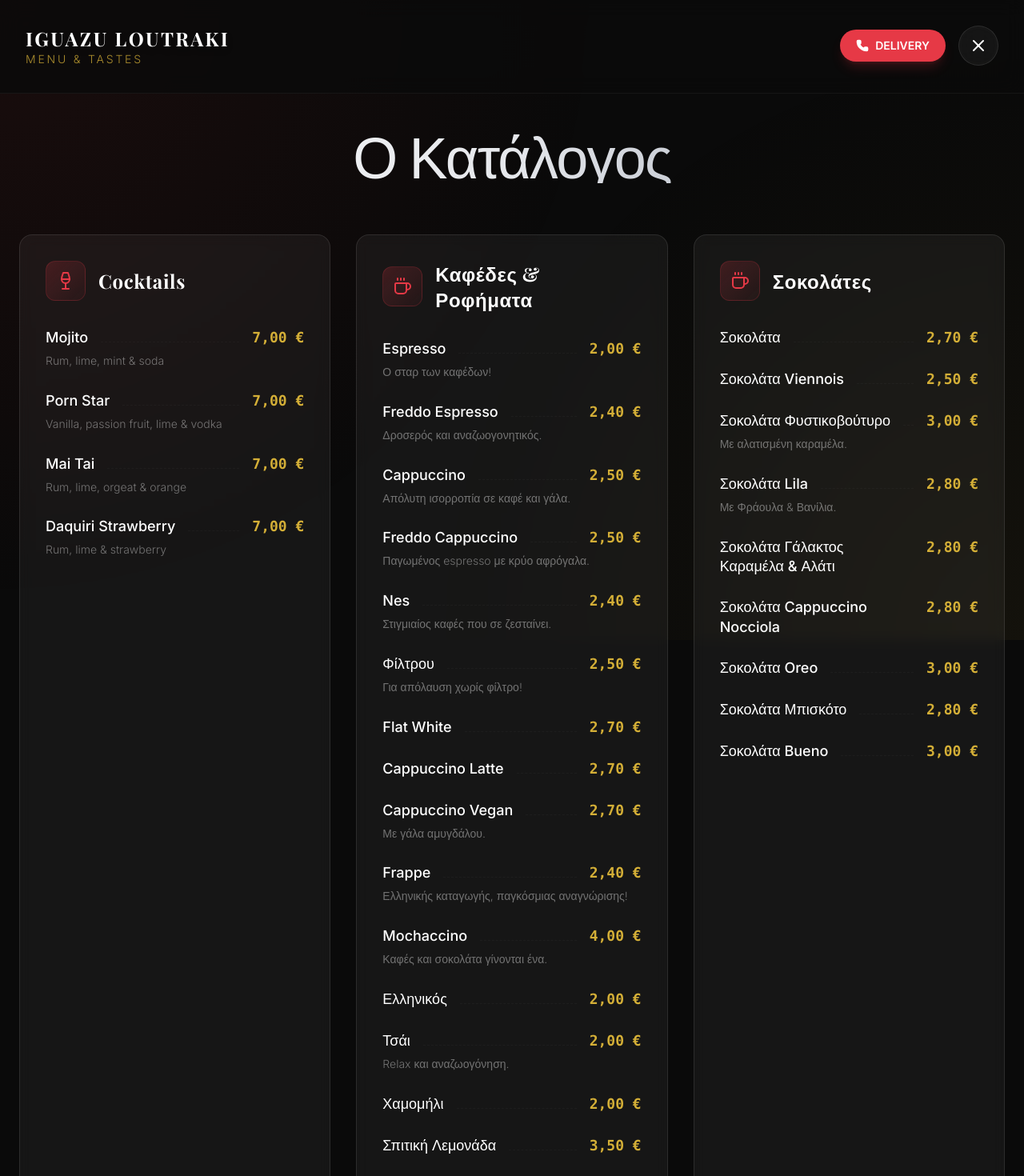
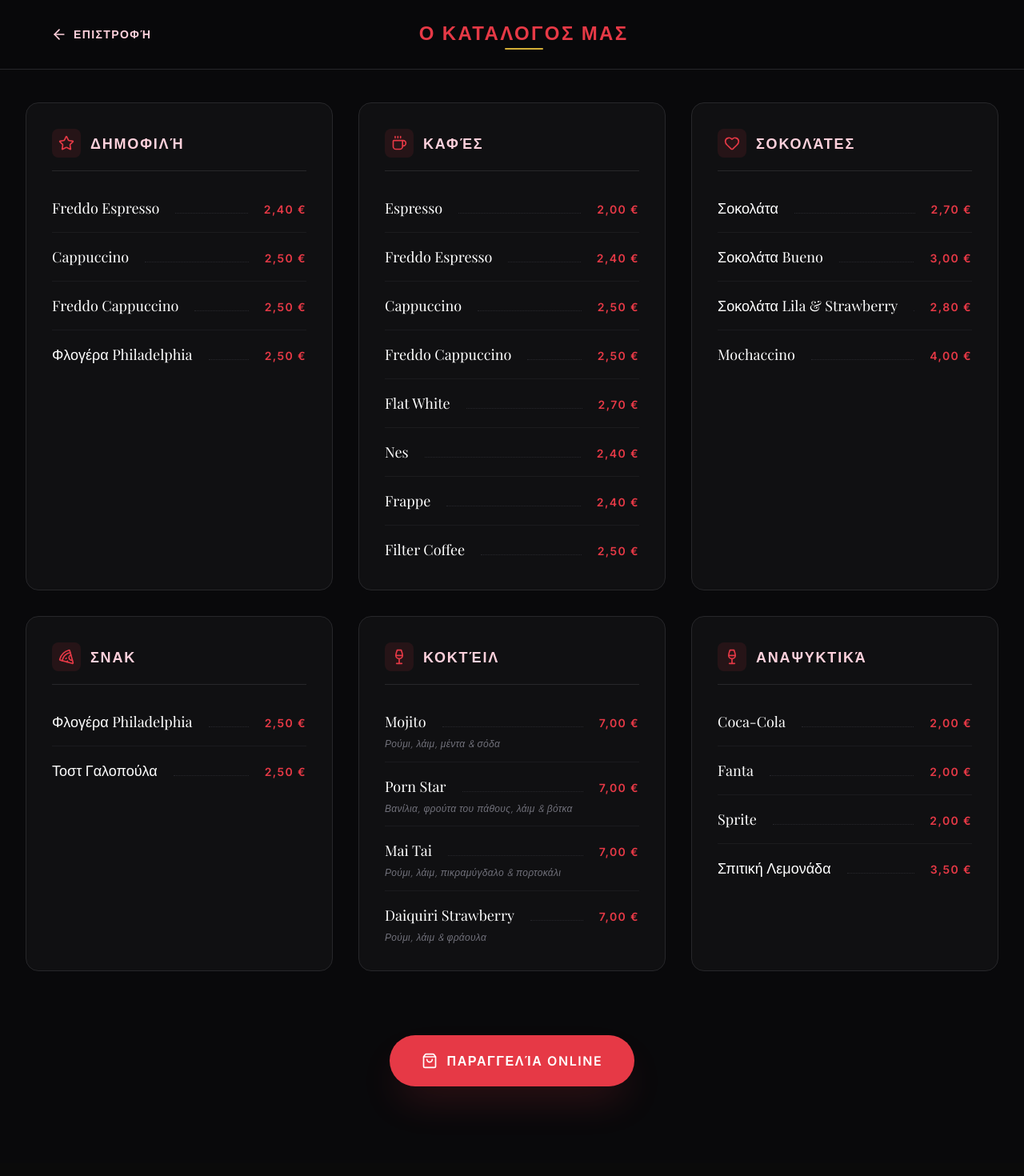
Before and after one commit to kostpant/iguazu-site-v2, a Next.js app: page /menu in a window 1280 px wide. Shown: the top 1470 px of the page at 80% size. Built offline with nearby package versions, Linux system fonts and the light colour scheme.

Commit message:
Move menu to separate page and update hero section

```diff
--- a/app/menu/page.tsx
+++ b/app/menu/page.tsx
@@ -1,244 +1,155 @@
 'use client';
 
-import { useState, useEffect } from 'react';
 import { motion } from 'framer-motion';
-import { X, Phone, Search, Coffee, Wine, Pizza, CakeSlice } from 'lucide-react';
 import Link from 'next/link';
-import { clsx } from 'clsx';
+import { ArrowLeft, Star, Coffee, Wine, Pizza, Heart, ShoppingBag, CakeSlice } from 'lucide-react';
 
-// --- Menu Data ---
-type MenuItem = {
-    name: string;
-    price: string;
-    description?: string;
-};
+// Animation Constants
+const LUXURY_EASE = [0.19, 1, 0.22, 1] as const;
+const LUXURY_DURATION = 1.2;
 
-type MenuCategory = {
-    id: string;
-    title: string;
-    icon?: any;
-    items: MenuItem[];
-};
-
-const menuData: MenuCategory[] = [
+const CATEGORIES = [
     {
-        id: 'cocktails',
-        title: 'Cocktails',
-        icon: Wine,
+        id: 'popular',
+        title: 'Δημοφιλή',
+        icon: Star,
         items: [
-            { name: "Mojito", price: "7,00 €", description: "Rum, lime, mint & soda" },
-            { name: "Porn Star", price: "7,00 €", description: "Vanilla, passion fruit, lime & vodka" },
-            { name: "Mai Tai", price: "7,00 €", description: "Rum, lime, orgeat & orange" },
-            { name: "Daquiri Strawberry", price: "7,00 €", description: "Rum, lime & strawberry" },
+            { name: "Freddo Espresso", price: "2,40 €" },
+            { name: "Cappuccino", price: "2,50 €" },
+            { name: "Freddo Cappuccino", price: "2,50 €" },
+            { name: "Φλογέρα Philadelphia", price: "2,50 €" }
         ]
     },
     {
         id: 'coffees',
-        title: 'Καφέδες & Ροφήματα',
+        title: 'Καφές',
         icon: Coffee,
         items: [
-            { name: "Espresso", price: "2,00 €", description: "Ο σταρ των καφέδων!" },
-            { name: "Freddo Espresso", price: "2,40 €", description: "Δροσερός και αναζωογονητικός." },
-            { name: "Cappuccino", price: "2,50 €", description: "Απόλυτη ισορροπία σε καφέ και γάλα." },
-            { name: "Freddo Cappuccino", price: "2,50 €", description: "Παγωμένος espresso με κρύο αφρόγαλα." },
-            { name: "Nes", price: "2,40 €", description: "Στιγμιαίος καφές που σε ζεσταίνει." },
-            { name: "Φίλτρου", price: "2,50 €", description: "Για απόλαυση χωρίς φίλτρο!" },
+            { name: "Espresso", price: "2,00 €" },
+            { name: "Freddo Espresso", price: "2,40 €" },
+            { name: "Cappuccino", price: "2,50 €" },
+            { name: "Freddo Cappuccino", price: "2,50 €" },
             { name: "Flat White", price: "2,70 €" },
-            { name: "Cappuccino Latte", price: "2,70 €" },
-            { name: "Cappuccino Vegan", price: "2,70 €", description: "Με γάλα αμυγδάλου." },
-            { name: "Frappe", price: "2,40 €", description: "Ελληνικής καταγωγής, παγκόσμιας αναγνώρισης!" },
-            { name: "Mochaccino", price: "4,00 €", description: "Καφές και σοκολάτα γίνονται ένα." },
-            { name: "Ελληνικός", price: "2,00 €" }, // Added generic as it's standard, though not in list explicitly, "Nes" was there.
-            { name: "Τσάι", price: "2,00 €", description: "Relax και αναζωογόνηση." },
-            { name: "Χαμομήλι", price: "2,00 €" },
-            { name: "Σπιτική Λεμονάδα", price: "3,50 €" },
-            { name: "Σπιτική Λεμονάδα Με Φράουλα", price: "3,50 €" },
-            { name: "Φυσικός Χυμός Πορτοκάλι", price: "3,00 €" },
+            { name: "Nes", price: "2,40 €" },
+            { name: "Frappe", price: "2,40 €" },
+            { name: "Filter Coffee", price: "2,50 €" }
         ]
     },
     {
         id: 'chocolates',
         title: 'Σοκολάτες',
-        icon: Coffee, // Reuse icon or find better
+        icon: Heart,
         items: [
             { name: "Σοκολάτα", price: "2,70 €" },
-            { name: "Σοκολάτα Viennois", price: "2,50 €" },
-            { name: "Σοκολάτα Φυστικοβούτυρο", price: "3,00 €", description: "Με αλατισμένη καραμέλα." },
-            { name: "Σοκολάτα Lila", price: "2,80 €", description: "Με Φράουλα & Βανίλια." },
-            { name: "Σοκολάτα Γάλακτος Καραμέλα & Αλάτι", price: "2,80 €" },
-            { name: "Σοκολάτα Cappuccino Nocciola", price: "2,80 €" },
-            { name: "Σοκολάτα Oreo", price: "3,00 €" },
-            { name: "Σοκολάτα Μπισκότο", price: "2,80 €" },
             { name: "Σοκολάτα Bueno", price: "3,00 €" },
+            { name: "Σοκολάτα Lila & Strawberry", price: "2,80 €" },
+            { name: "Mochaccino", price: "4,00 €" }
         ]
     },
     {
         id: 'snacks',
-        title: 'Snacks & Πίτες',
+        title: 'Σνακ',
         icon: Pizza,
         items: [
-            { name: "Τυρόπιτα", price: "1,80 €" },
-            { name: "Τυρόπιτα Κουρού", price: "1,80 €" },
             { name: "Φλογέρα Philadelphia", price: "2,50 €" },
-            { name: "Μπιφτεκόπιτα", price: "2,50 €" },
-            { name: "Ζαμπονοτυρόπιτα", price: "2,50 €" },
-            { name: "Πίτσα", price: "3,00 €" },
-            { name: "Πεϊνιρλί", price: "2,90 €", description: "Με mix τυριών & αλλαντικών." },
-            { name: "Λουκανικόπιτα", price: "2,20 €" },
-            { name: "Μπουγάτσα Με Κρέμα", price: "2,50 €" },
-            { name: "Κουλούρι Θεσ/κης Γαλοπούλα/Phila", price: "2,00 €" },
-            { name: "Κουλούρι Θεσσαλονίκης", price: "0,70 €" },
+            { name: "Τοστ Γαλοπούλα", price: "2,50 €" }
         ]
     },
     {
-        id: 'sandwiches',
-        title: 'Sandwiches',
-        icon: Pizza, // Need a sandwich icon ideally, Pizza works as "Food"
+        id: 'cocktails',
+        title: 'Κοκτέιλ',
+        icon: Wine,
         items: [
-            { name: "Μπαγκέτα Λευκή Κοτομπουκιές", price: "3,50 €" },
-            { name: "Τορτίγια Caesar's", price: "3,50 €" },
-            { name: "Αραβική Πίτα Κοτόπουλο", price: "2,90 €" },
-            { name: "Sandwich Σολομός", price: "4,00 €" },
-            { name: "Sandwich Κοτόπουλο & Μπέικον", price: "4,00 €" },
-            { name: "Μπαγκέτα Λευκή Κοτόπουλο", price: "3,50 €" },
-            { name: "Sandwich Προσούτο", price: "4,00 €" },
-            { name: "4 Mam Μπαγκέτα Κοτόπουλο", price: "2,90 €" },
-            { name: "Αραβική Πίτα Γαλοπούλα", price: "2,90 €" },
-            { name: "Μπαγκέτα Λευκή Γαλοπούλα", price: "3,20 €" },
-            { name: "Τοστ Γαλοπούλα", price: "2,50 €" },
+            { name: "Mojito", price: "7,00 €", desc: "Ρούμι, λάιμ, μέντα & σόδα" },
+            { name: "Porn Star", price: "7,00 €", desc: "Βανίλια, φρούτα του πάθους, λάιμ & βότκα" },
+            { name: "Mai Tai", price: "7,00 €", desc: "Ρούμι, λάιμ, πικραμύγδαλο & πορτοκάλι" },
+            { name: "Daiquiri Strawberry", price: "7,00 €", desc: "Ρούμι, λάιμ & φράουλα" }
         ]
     },
     {
-        id: 'sweets',
-        title: 'Γλυκά & Donuts',
-        icon: CakeSlice,
-        items: [
-            { name: "Donut Oreo", price: "2,30 €" },
-            { name: "Donut Κανέλας", price: "2,30 €" },
-            { name: "Donut Σοκολάτα", price: "2,30 €" },
-            { name: "Donut Bueno", price: "2,30 €" },
-            { name: "Donut Ferrero", price: "2,30 €" },
-            { name: "Donut Σοκολάτα & Μπισκότο", price: "2,30 €" },
-            { name: "Soft Cookie Σοκολάτα", price: "2,20 €" },
-            { name: "Soft Cookie Βανίλια & Σοκολάτα", price: "2,00 €" },
-            { name: "Cinnamon Roll", price: "2,80 €" },
-            { name: "Κρουασάν Βουτύρου (Praline/Oreo)", price: "3,00 €" },
-            { name: "Κρουασάν Μαργαρίτα Bueno", price: "3,00 €" },
-            { name: "Κρουασάν Cheesecake Φράουλα", price: "3,00 €" },
-            { name: "Κρουασάν Φυστίκι", price: "3,00 €" },
-        ]
-    },
-    {
-        id: 'drinks',
-        title: 'Αναψυκτικά & Μπύρες',
+        id: 'refreshments',
+        title: 'Αναψυκτικά',
         icon: Wine,
         items: [
-            { name: "Coca-Cola / Zero", price: "2,00 €" },
-            { name: "Fanta / Sprite", price: "2,00 €" },
-            { name: "Nestea (Lemon/Peach/Green)", price: "2,70 €" },
-            { name: "Perrier", price: "2,00 €" },
-            { name: "Hell Energy", price: "2,00 €" },
-            { name: "Νερό 500ml", price: "0,50 €" },
-            { name: "Amstel / Radler", price: "2,00 € / 2,50 €" },
-            { name: "Heineken / Alfa", price: "2,00 €" },
-            { name: "Kaiser / Fischer / Fix Dark", price: "2,50 €" },
-            { name: "Corona", price: "4,00 €" },
+            { name: "Coca-Cola", price: "2,00 €" },
+            { name: "Fanta", price: "2,00 €" },
+            { name: "Sprite", price: "2,00 €" },
+            { name: "Σπιτική Λεμονάδα", price: "3,50 €" }
         ]
     }
 ];
 
 export default function MenuPage() {
     return (
-        <div className="min-h-screen bg-obsidian text-white font-sans selection:bg-passion/30 relative overflow-x-hidden">
-            {/* Backgrounds */}
-            <div className="fixed inset-0 bg-obsidian z-0" />
-            <div className="fixed inset-0 bg-noise opacity-[0.03] pointer-events-none z-0" />
-            <div className="fixed inset-0 bg-[radial-gradient(circle_at_top_left,rgba(211,47,47,0.08)_0%,transparent_50%)] pointer-events-none z-0" />
-            <div className="fixed inset-0 bg-[radial-gradient(circle_at_bottom_right,rgba(212,175,55,0.05)_0%,transparent_50%)] pointer-events-none z-0" />
+        <main className="min-h-screen bg-zinc-950 text-white font-sans overflow-x-hidden">
+            {/* Header */}
+            <header className="fixed top-0 left-0 right-0 z-50 flex items-center justify-between px-6 md:px-16 py-6 bg-zinc-950/80 backdrop-blur-md border-b border-zinc-800">
+                <Link href="/" className="group flex items-center gap-2 text-rose hover:text-passion transition-colors duration-300">
+                    <ArrowLeft className="w-5 h-5 group-hover:-translate-x-1 transition-transform" />
+                    <span className="font-serif uppercase tracking-widest text-sm font-bold">Επιστροφή</span>
+                </Link>
+                <div className="text-center">
+                    <h1 className="text-xl md:text-2xl font-serif font-bold text-passion tracking-widest uppercase mb-1">Ο ΚΑΤΑΛΟΓΟΣ ΜΑΣ</h1>
+                    <div className="w-12 h-0.5 bg-gold mx-auto rounded-full" />
+                </div>
+                <div className="w-24 hidden md:block" /> {/* Spacer */}
+            </header>
 
-            {/* Header */}
-            <header className="sticky top-0 left-0 right-0 p-6 md:p-8 z-50 flex items-start justify-between bg-obsidian/80 backdrop-blur-md border-b border-white/5">
-                <div className="flex flex-col">
-                    <span className="text-xl md:text-2xl font-serif font-bold text-white tracking-widest uppercase shadow-black drop-shadow-lg">
-                        Iguazu Loutraki
-                    </span>
-                    <span className="text-xs md:text-sm text-gold tracking-[0.2em] font-light uppercase opacity-80">
-                        Menu & Tastes
-                    </span>
+            <div className="pt-32 pb-24 px-4 md:px-8 max-w-7xl mx-auto">
+                <div className="grid grid-cols-1 md:grid-cols-2 lg:grid-cols-3 gap-6 md:gap-8">
+                    {CATEGORIES.map((category, idx) => (
+                        <motion.div
+                            key={category.id}
+                            initial={{ opacity: 0, y: 30 }}
+                            animate={{ opacity: 1, y: 0 }}
+                            transition={{ duration: LUXURY_DURATION, ease: LUXURY_EASE, delay: idx * 0.1 }}
+                            className="bg-zinc-900/50 border border-zinc-800 p-6 md:p-8 rounded-2xl hover:border-passion/40 transition-all duration-500 group"
+                        >
+                            <div className="flex items-center gap-3 mb-8 pb-4 border-b border-zinc-800">
+                                <div className="p-2 bg-passion/10 rounded-lg">
+                                    <category.icon className="w-5 h-5 text-passion" />
+                                </div>
+                                <h3 className="font-serif text-lg text-rose uppercase tracking-widest font-bold">{category.title}</h3>
+                            </div>
+
+                            <ul className="space-y-4">
+                                {category.items.map((item, i) => (
+                                    <li key={i} className="flex flex-col border-b border-zinc-800/50 pb-3 last:border-0 last:pb-0 group/item">
+                                        <div className="flex justify-between items-baseline gap-4 mb-1">
+                                            <span className="text-white font-serif text-lg group-hover/item:text-rose transition-colors duration-300">{item.name}</span>
+                                            <div className="flex-grow border-b border-dotted border-zinc-700/50 mx-1 mb-1" />
+                                            <span className="text-passion font-bold tracking-widest text-sm shrink-0">{item.price}</span>
+                                        </div>
+                                        {"desc" in item && item.desc && (
+                                            <p className="text-xs text-zinc-500 italic font-light tracking-wide leading-relaxed">
+                                                {item.desc}
+                                            </p>
+                                        )}
+                                    </li>
+                                ))}
+                            </ul>
+                        </motion.div>
+                    ))}
                 </div>
 
-                <div className="flex items-center gap-4">
-                    <a
-                        href="tel:+302744021012"
-                        className="hidden md:flex items-center gap-2 px-5 py-2.5 rounded-full bg-passion hover:bg-gold text-white font-bold text-sm transition-all duration-300 shadow-lg shadow-passion/20 group"
-                    >
-                        <Phone className="w-4 h-4 fill-current" />
-                        <span>DELIVERY</span>
-                    </a>
-                    <Link href="/" className="p-3 bg-white/5 hover:bg-white/10 border border-white/10 rounded-full transition-colors backdrop-blur-md group">
-                        <X className="w-6 h-6 text-white group-hover:scale-110 transition-transform" />
-                    </Link>
-                </div>
-            </header>
-
-            {/* Content using Grid masonry-ish layout */}
-            <main className="relative z-10 max-w-7xl mx-auto px-6 pt-10 pb-20">
-                <motion.h1
+                {/* Footer CTA */}
+                <motion.div
                     initial={{ opacity: 0, y: 20 }}
                     animate={{ opacity: 1, y: 0 }}
-                    className="text-5xl md:text-7xl font-serif text-transparent bg-clip-text bg-gradient-to-r from-white via-gray-200 to-gray-400 mb-16 text-center tracking-tight"
+                    transition={{ delay: 1, duration: 1 }}
+                    className="mt-20 text-center"
                 >
-                    Ο Κατάλογος
-                </motion.h1>
-
-                <div className="grid grid-cols-1 md:grid-cols-2 lg:grid-cols-3 gap-8">
-                    {menuData.map((category, idx) => (
-                        <MenuSection key={category.id} category={category} index={idx} />
-                    ))}
-                </div>
-            </main>
-
-            <footer className="relative z-10 text-center py-10 text-white/20 text-xs border-t border-white/5">
-                <p>Οι τιμές συμπεριλαμβάνουν ΦΠΑ. Το κατάστημα διατηρεί το δικαίωμα αλλαγής τιμών.</p>
-            </footer>
-        </div>
+                    <a
+                        href="https://www.e-food.gr/delivery/korinthos/iguazu-coffee-shop-8104866"
+                        target="_blank"
+                        rel="noopener noreferrer"
+                        className="inline-flex items-center gap-3 px-10 py-5 bg-passion text-white rounded-full font-bold uppercase tracking-widest hover:bg-rose transition-all duration-500 shadow-2xl shadow-passion/20 group"
+                    >
+                        <ShoppingBag className="w-5 h-5 group-hover:scale-110 transition-transform" />
+                        <span>Παραγγελία Online</span>
+                    </a>
+                </motion.div>
+            </div>
+        </main>
     );
 }
-
-function MenuSection({ category, index }: { category: MenuCategory; index: number }) {
-    const Icon = category.icon;
-
-    return (
-        <motion.div
-            initial={{ opacity: 0, y: 30 }}
-            whileInView={{ opacity: 1, y: 0 }}
-            viewport={{ once: true, margin: "-50px" }}
-            transition={{ delay: index * 0.1, duration: 0.5 }}
-            className="flex flex-col gap-6"
-        >
-            <div className="p-8 rounded-2xl bg-white/5 border border-white/10 backdrop-blur-sm hover:bg-white/[0.07] transition-colors duration-300 h-full">
-                <div className="flex items-center gap-4 mb-8">
-                    <div className="p-3 rounded-xl bg-gradient-to-br from-passion/20 to-passion/5 border border-passion/20 text-passion">
-                        <Icon className="w-6 h-6" />
-                    </div>
-                    <h2 className="text-2xl font-serif font-bold text-white tracking-wide">{category.title}</h2>
-                </div>
-
-                <ul className="space-y-6">
-                    {category.items.map((item, i) => (
-                        <li key={i} className="group">
-                            <div className="flex justify-between items-baseline mb-1">
-                                <h3 className="text-white font-medium text-lg leading-snug group-hover:text-gold transition-colors">{item.name}</h3>
-                                <div className="flex-grow mx-4 border-b border-white/10 border-dashed h-px opacity-30" />
-                                <span className="text-gold font-bold font-mono text-lg whitespace-nowrap">{item.price}</span>
-                            </div>
-                            {item.description && (
-                                <p className="text-white/40 text-sm font-light leading-relaxed">{item.description}</p>
-                            )}
-                        </li>
-                    ))}
-                </ul>
-            </div>
-        </motion.div>
-    );
-}
--- a/components/ContentOverlay.tsx
+++ b/components/ContentOverlay.tsx
@@ -171,16 +171,25 @@
                         <div className="absolute inset-0 bg-white/20 translate-y-full group-hover:translate-y-0 transition-transform duration-500" />
                         <div className="relative flex items-center justify-center gap-2 xs:gap-3 font-bold text-[10px] xs:text-xs md:text-sm tracking-[0.1em] xs:tracking-[0.2em] uppercase whitespace-nowrap">
                             <ShoppingBag className="w-3.5 h-3.5 md:w-5 md:h-5" />
-                            <span>Παραγγελία από efood</span>
+                            <span>Παραγγελία</span>
                         </div>
                     </a>
+                    <Link
+                        href="/menu"
+                        className="group relative px-6 xs:px-8 md:px-12 py-3.5 xs:py-4 md:py-4.5 overflow-hidden rounded-full bg-gold text-charcoal shadow-[0_0_30px_rgba(255,215,0,0.3)] hover:shadow-[0_0_50px_rgba(255,215,0,0.5)] transition-all duration-500 w-full sm:w-auto text-center"
+                    >
+                        <div className="relative flex items-center justify-center gap-2 xs:gap-3 font-bold text-[10px] xs:text-xs md:text-sm tracking-[0.1em] xs:tracking-[0.2em] uppercase whitespace-nowrap">
+                            <Coffee className="w-3.5 h-3.5 md:w-5 md:h-5" />
+                            <span>Ο Κατάλογος μας</span>
+                        </div>
+                    </Link>
                     <a
                         href="/gallery"
                         className="group relative px-6 xs:px-8 md:px-12 py-3.5 xs:py-4 md:py-4.5 overflow-hidden rounded-full border-2 border-rose text-rose hover:bg-rose hover:text-white transition-all duration-500 w-full sm:w-auto text-center"
                     >
                         <div className="relative flex items-center justify-center gap-2 xs:gap-3 font-bold text-[10px] xs:text-xs md:text-sm tracking-[0.1em] xs:tracking-[0.2em] uppercase whitespace-nowrap">
                             <Camera className="w-3.5 h-3.5 md:w-5 md:h-5" />
-                            <span>Δείτε Φωτογραφίες</span>
+                            <span>Gallery</span>
                         </div>
                     </a>
                 </motion.div>
@@ -188,15 +197,7 @@
 
             {/* Content Container */}
             <div className="foreground-content w-full">
-                {/* Visual Menu Sections */}
-                <div className="pt-16 md:pt-32 pb-16 md:pb-24">
-                    <div className="max-w-[1600px] mx-auto px-3 xs:px-4 md:px-8 lg:px-16">
-                        <div className="grid grid-cols-1 md:grid-cols-2 lg:grid-cols-3 xl:grid-cols-3 gap-4 md:gap-6">
-                            {CATEGORIES.map((category, idx) => (
-                                <CategoryCard key={category.id} category={category} delay={idx * 0.1} />
-                            ))}
-                        </div>
-                    </div>
+                {/* Visual Menu Sections - REMOVED Price List from landing per user request */}
 
                 {/* Features Row */}
                 <div className="max-w-7xl mx-auto px-3 xs:px-4 md:px-8 lg:px-16 mt-20 md:mt-32">
@@ -266,7 +267,6 @@
 
                 {/* Location & Hours Section */}
                 <LocationSection />
-                </div>
             </div>
         </div>
     );
```
Lines whose indentation alone changed are shown as unchanged.
